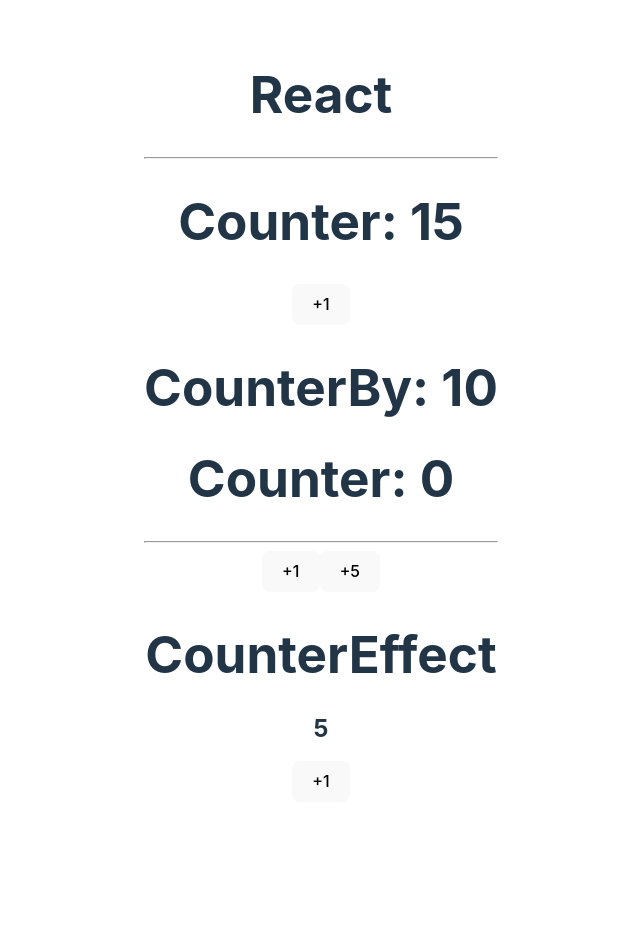
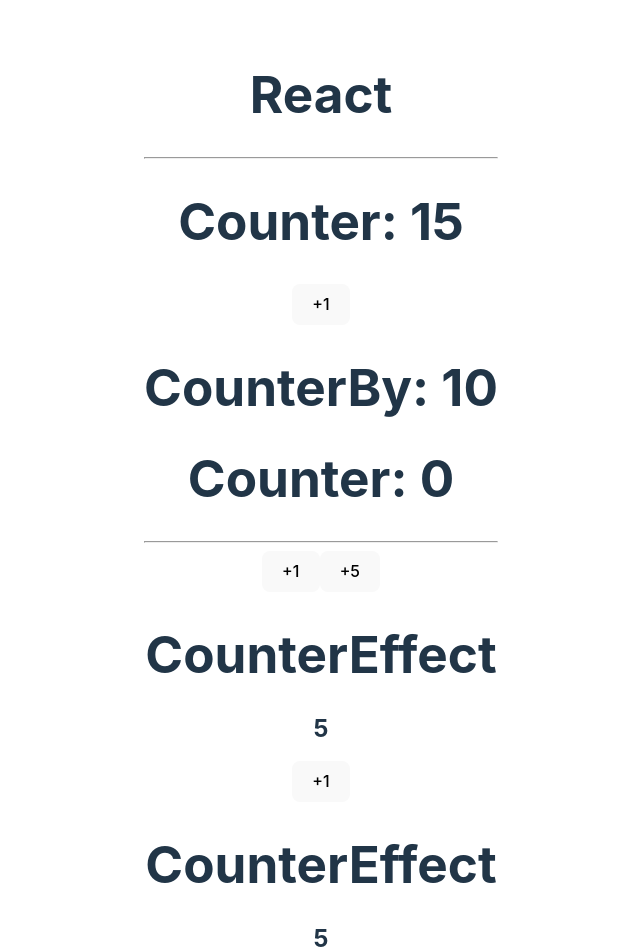
Before and after one commit to EricRusinque/bases-react-with-ts, a React (Vite) app: page / in a window 1280 px wide. Shown: the top 952 px of the page, without its empty margins (319-959 px from the left). Before the commit the page ends 834 px from the top, so only its background shows below. Built offline with nearby package versions, Linux system fonts and the light colour scheme.

Commit message:
useRef y Timeline

```diff
--- a/src/App.tsx
+++ b/src/App.tsx
@@ -13,6 +13,7 @@
       <Counter initialValue={ 15 } />
       <CounterBy/>
       <CounterEffect/>
+      <CounterEffect/>
     </>
   )
 }
--- a/src/bases/CounterEffect.tsx
+++ b/src/bases/CounterEffect.tsx
@@ -1,5 +1,5 @@
 import gsap from 'gsap';
-import { useEffect } from 'react';
+import { useEffect, useRef } from 'react';
 import { useState } from 'react';
 
 const MAXIMUN_COUNT = 10;
@@ -9,6 +9,9 @@
 
 
     const [ counter, setCounter ] = useState( 5 );
+
+
+    const counterElement = useRef<HTMLHeadingElement>( null );
 
     const handleClick = () => {
         setCounter( prev => Math.min( prev + 1, MAXIMUN_COUNT));
@@ -20,16 +23,18 @@
 
         console.log('%cSe llego al valor maximo','color:red; background-color:black');
 
-        gsap.to('h2',{ y: -10, duration: 0.2 ,ease: 'ease.out' }).then( () => {
-            gsap.to('h2',{ y: 0, duration: 1 ,ease: 'bounce.out' })
-        })
+        const tl = gsap.timeline();
+
+        tl.to(counterElement.current,{ y: -10, duration: 0.2 ,ease: 'ease.out' })
+            .to(counterElement.current,{ y: 0, duration: 1 ,ease: 'bounce.out' });
+
 
     },[ counter ]);
 
     return (
         <>
             <h1>CounterEffect</h1>
-            <h2>{ counter }</h2>
+            <h2 ref={ counterElement }>{ counter }</h2>
             <button
                 onClick={ handleClick }
             >
```
